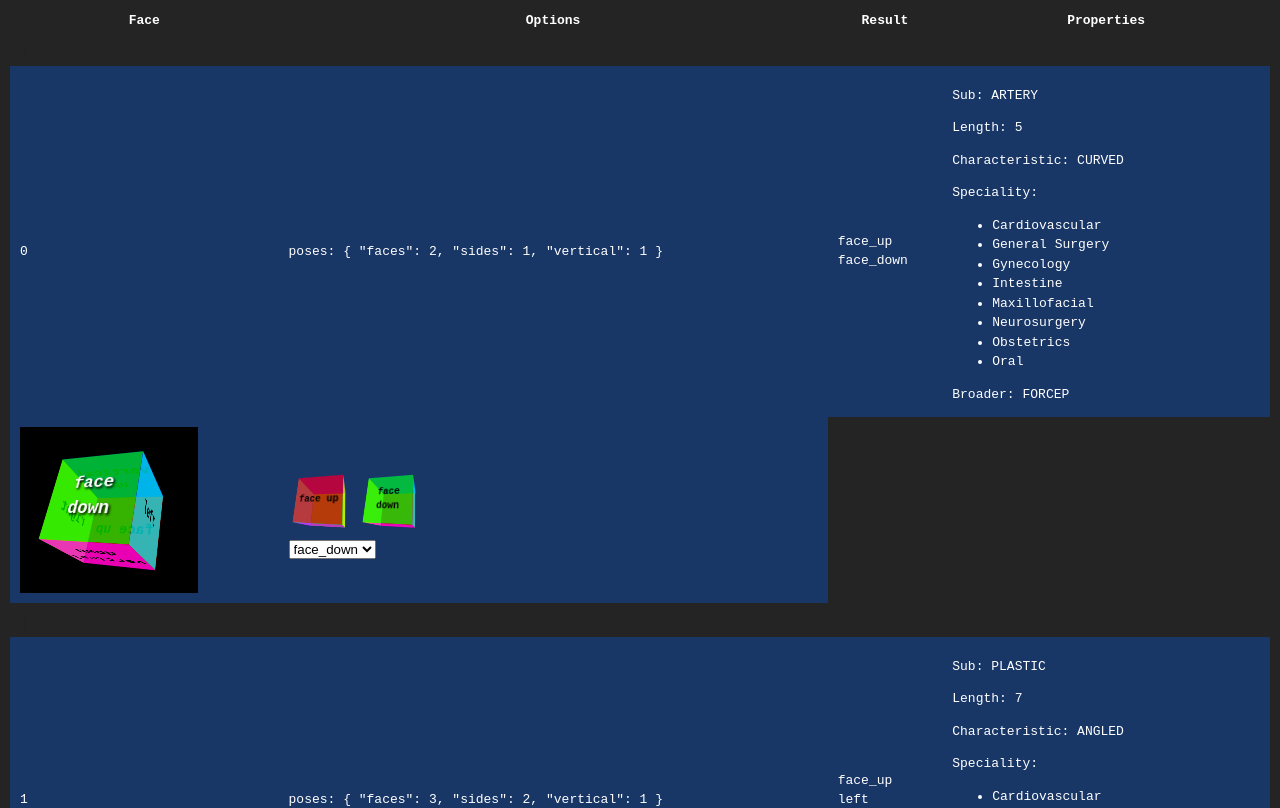
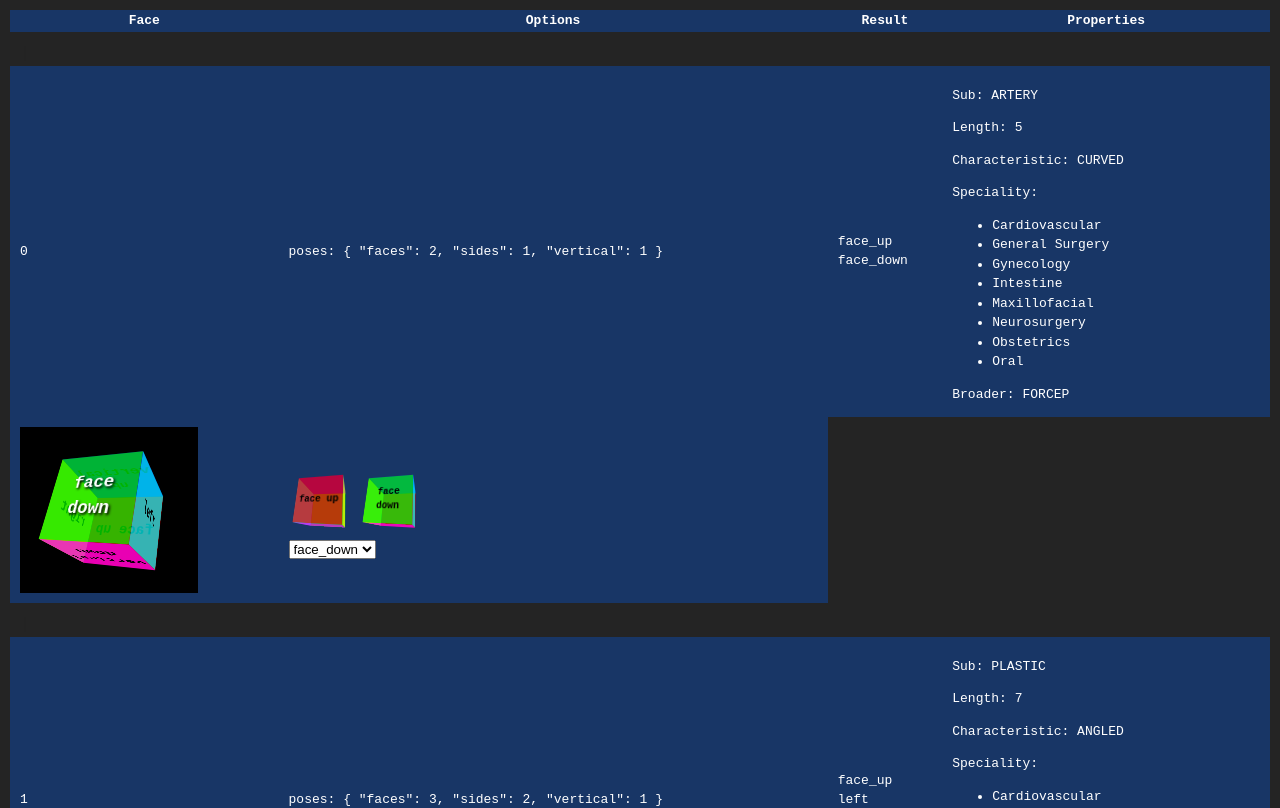
Before and after one commit to keithhillp/frontend_tech_test, a Vue app: page / in a window 1280 px wide. Shown: the top 808 px of the page. Built offline with nearby package versions, Linux system fonts and the light colour scheme.

Commit message:
Component (dev): Fix HTML error
Ensure correct table HTML is being used to fix vite warning

```diff
--- a/src/components/pose_test.vue
+++ b/src/components/pose_test.vue
@@ -7,10 +7,14 @@
 
 <template>
   <table class="list">
-    <th>Face</th>
-    <th>Options</th>
-    <th>Result</th>
-    <th>Properties</th>
+    <thead>
+      <tr>
+        <th>Face</th>
+        <th>Options</th>
+        <th>Result</th>
+        <th>Properties</th>
+      </tr>
+  </thead>
 
     <template v-for="(item, idx) of proto">
 
```
Also changed, not shown: 1 other file (tests, documents, lock files or other folders).
